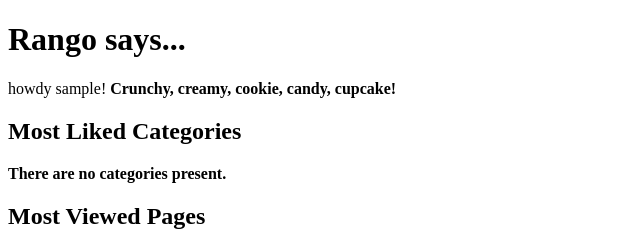
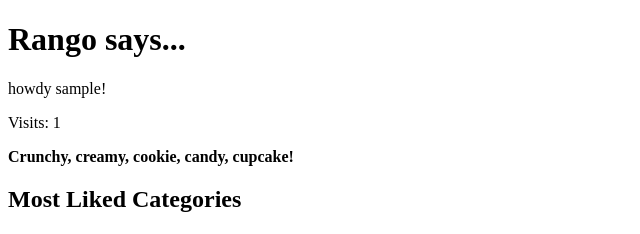
Before and after one commit to Caulwell/ITECH-Rango-Team-Project, a Django app: page /rango/ in a window 1280 px wide. Shown: the top 234 px of the page, without its empty margins (0-640 px from the left). Run offline with Django 3.2, Linux system fonts and the light colour scheme; the visitor is signed in with stand-in values (Sample User, id 1); data that the repository does not hold is empty.

Commit message:
add client-side cookies

```diff
--- a/rango/views.py
+++ b/rango/views.py
@@ -5,24 +5,26 @@ from rango.models import Category, Page
 from django.urls import reverse
 from django.contrib.auth import authenticate, login, logout
 from django.contrib.auth.decorators import login_required
+from datetime import datetime
 
 
 
 def index(request):
-    # Query the database for a list of ALL categories currently stored.
-    # Order the categories by the number of likes in descending order.
-    # Retrieve the top 5 only -- or all if less than 5.
-    # Place the list in our context_dict dictionary (with our boldmessage!)
-    # that will be passed to the template engine.
 
     category_list = Category.objects.order_by("-likes")[:5]
     page_list = Page.objects.order_by("-views")[:5]
+
     context_dict = {}
     context_dict["boldmessage"] = 'Crunchy, creamy, cookie, candy, cupcake!'
     context_dict["categories"] = category_list
     context_dict["pages"] = page_list
+    context_dict["visits"] = int(request.COOKIES.get("visits", "1"))
 
-    return render(request, 'rango/index.html', context =context_dict)
+    response = render(request, "rango/index.html", context=context_dict)
+
+    visitor_cookie_handler(request, response)
+
+    return response
 
 def about(request):
     return render(request, 'rango/about.html')
@@ -202,3 +204,26 @@ def user_logout(request):
     logout(request)
     # Take the user back to the homepage
     return redirect(reverse("rango:index"))
+
+def visitor_cookie_handler(request, response):
+    # Get the number of visits to the site.
+    # We use the COOKIES.get() function to obtain the visits cookie
+    # If the cookie exists, the value returned is casted to an integer
+    # If the cookie doesn't exist, then the default value of 1 is used
+
+    visits = int(request.COOKIES.get("visits", "1"))
+
+    last_visit_cookie = request.COOKIES.get("last visit", str(datetime.now()))
+    last_visit_time = datetime.strptime(last_visit_cookie[:-7], "%Y-%m-%d %H:%M:%S")
+
+    # if it's been more than a day since the last visit...
+    if(datetime.now() - last_visit_time).days > 0:
+        visits = visits + 1
+        # Update the last visit cookie now that we have updated the count
+        response.set_cookie("last_visit", str(datetime.now()))
+    else:
+        # Set the last visit cookie
+        response.set_cookie("last_visit", last_visit_cookie)
+
+    # Update/set the visits cookie
+    response.set_cookie("visits", visits)
--- a/templates/rango/index.html
+++ b/templates/rango/index.html
@@ -10,6 +10,7 @@
     <div>
         {% if user.is_authenticated %}
             howdy {{ user.username }}!
+            <p>Visits: {{visits}}</p>
         {% else %}
             hey there partner!
         {% endif %}
```
